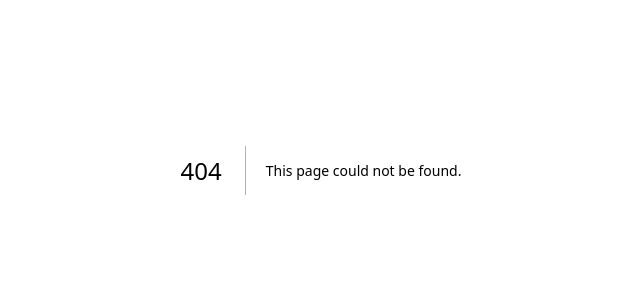
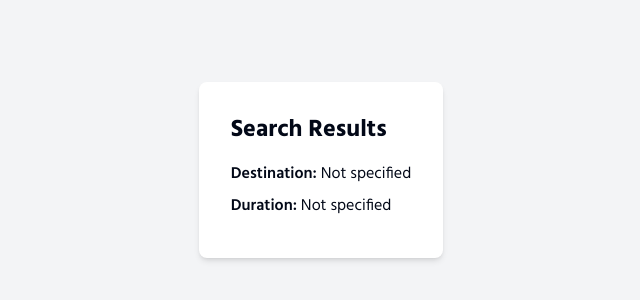
Before and after one commit to hrvojevincek/voyagoai-v2, a Next.js app: page /result in a window 1280 px wide. Before the commit this address had no page. Shown: the part 230-530 px from the top of the page, without its empty margins (319-959 px from the left). Built offline with nearby package versions, Linux system fonts and the light colour scheme.

Commit message:
result page

```diff
--- a/src/app/page.tsx
+++ b/src/app/page.tsx
@@ -8,15 +8,12 @@ import { ArrowRightIcon } from "@radix-ui/react-icons";
 async function searchTrip(formData: FormData) {
   "use server";
 
-  const destination = formData.get("destination");
-  const date = formData.get("date");
-
   const searchParams = new URLSearchParams({
-    destination: destination as string,
-    date: date as string,
+    destination: formData.get("destination") as string,
+    duration: formData.get("duration") as string,
   });
 
-  redirect(`/search?${searchParams.toString()}`);
+  redirect(`/result?${searchParams.toString()}`);
 }
 
 export default function Home() {
--- /dev/null
+++ b/src/app/result/page.tsx
@@ -0,0 +1,28 @@
+import { FC } from "react";
+
+interface PageProps {
+  searchParams: { destination?: string; duration?: string };
+}
+
+const Page: FC<PageProps> = async ({ searchParams }) => {
+  const { destination, duration } = searchParams;
+
+  return (
+    <div className="min-h-screen flex flex-col items-center justify-center bg-gray-100">
+      <div className="bg-white p-8 rounded-lg shadow-md">
+        <h1 className="text-2xl font-bold mb-4">Search Results</h1>
+        <p className="mb-2">
+          <span className="font-semibold">Destination:</span>{" "}
+          {destination || "Not specified"}
+        </p>
+        <p className="mb-2">
+          <span className="font-semibold">Duration:</span>{" "}
+          {duration ? `${duration} days` : "Not specified"}
+        </p>
+        {/* Add more content or components here as needed */}
+      </div>
+    </div>
+  );
+};
+
+export default Page;
```
